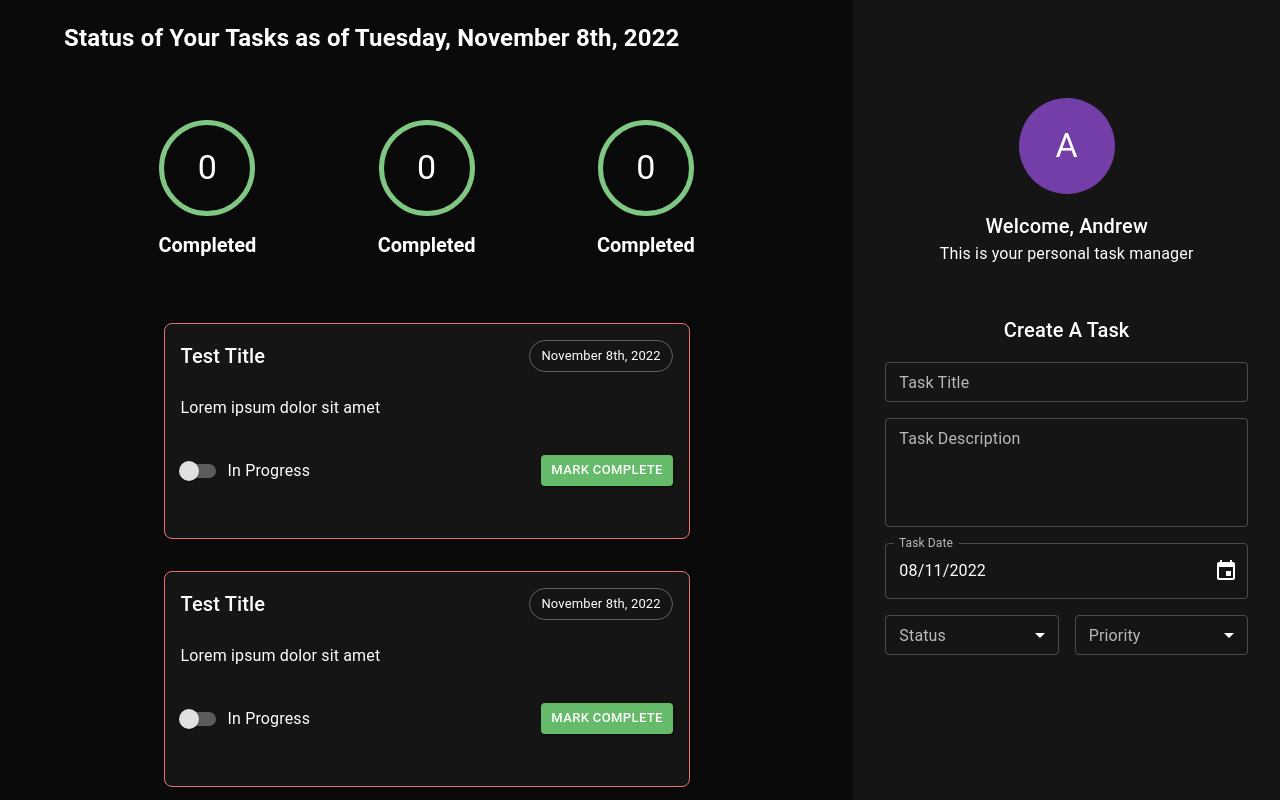
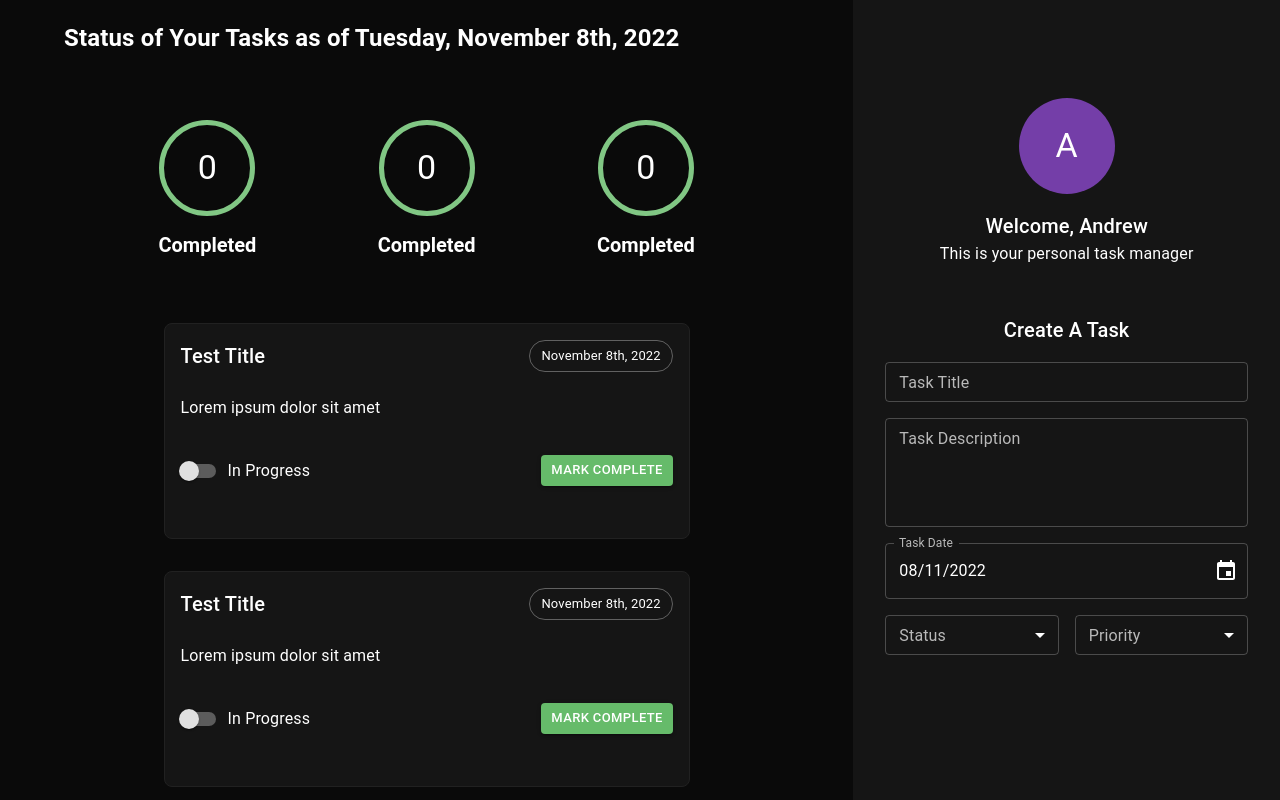
Before and after one commit to atmason90/task-manager, a React (Create React App) app in the folder task-manager/: page / in a window 1280 px wide. Shown: the top 800 px of the page. Built offline with nearby package versions, Linux system fonts and the light colour scheme.

Commit message:
implement dynamic border colors in task component

```diff
--- /dev/null
+++ b/task-manager/src/components/task/helpers/renderPriorityBorderColor.ts
@@ -0,0 +1,14 @@
+import { Priority } from "../../createTaskForm/enums/priority";
+
+export const renderPriorityBorderColor = (priority: string): string => {
+    switch (priority) {
+        case Priority.normal:
+            return 'grey.900';
+        case Priority.low:
+            return 'info.light';
+        case Priority.high:
+            return 'error.light';
+        default:
+            return 'grey.900';
+    }
+};
--- a/task-manager/src/components/task/task.tsx
+++ b/task-manager/src/components/task/task.tsx
@@ -6,6 +6,8 @@
 import { ITask } from './interfaces/ITask';
 import { Status } from '../createTaskForm/enums/status';
 import { Priority } from '../createTaskForm/enums/priority';
+import PropTypes from 'prop-types';
+import { renderPriorityBorderColor } from './helpers/renderPriorityBorderColor';
 
 export const Task: FC<ITask> = (props): ReactElement => {
     // Destructure props
@@ -32,7 +34,7 @@
                 backgroundColor: 'background.paper',
                 borderRadius: '8px',
                 border: '1px solid',
-                borderColor: 'error.light',
+                borderColor: renderPriorityBorderColor(priority),
             }}
         >
             {/* task header */}
@@ -45,3 +47,13 @@
         </Box>
     )
 }
+
+Task.propTypes = {
+    title: PropTypes.string,
+    date: PropTypes.instanceOf(Date),
+    description: PropTypes.string,
+    onStatusChange: PropTypes.func,
+    onClick: PropTypes.func,
+    priority: PropTypes.string,
+    status: PropTypes.string,
+};
```
